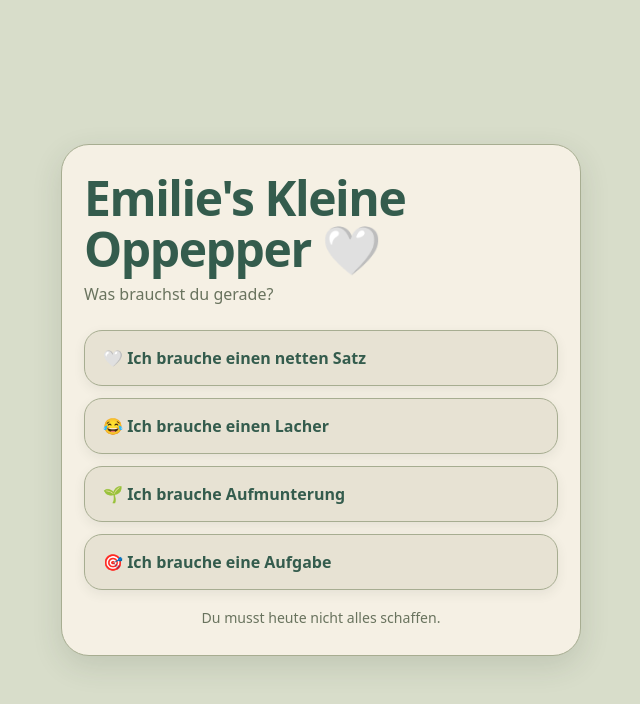
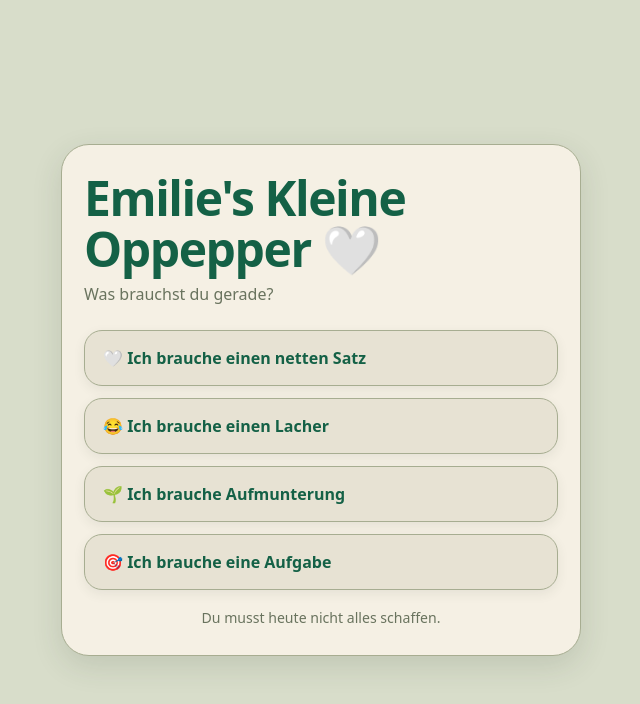
Before and after one commit to feryjen/emiliesemergencycard, a plain HTML site: page index.html in a window 1280 px wide. Shown: the whole page, without its empty margins (319-959 px from the left). Drawn offline with Linux system fonts and the light colour scheme.

Commit message:
Update index.html

```diff
--- a/index.html
+++ b/index.html
@@ -9,7 +9,7 @@
 :root{
   --bg:#d8ddca;          /* helles Moos */
   --card:#f5f0e4;        /* warmes Pilz-Creme */
-  --text:#345c4d;        /* tiefes Waldgrün */
+  --text:#146146;        /* tiefes Waldgrün */
   --muted:#69735e;       /* gedämpftes Moosgrün */
   --border:#a7ad91;      /* Flechte */
   --accent:#9b4938;      /* Fliegenpilz / Rostrot */
```
